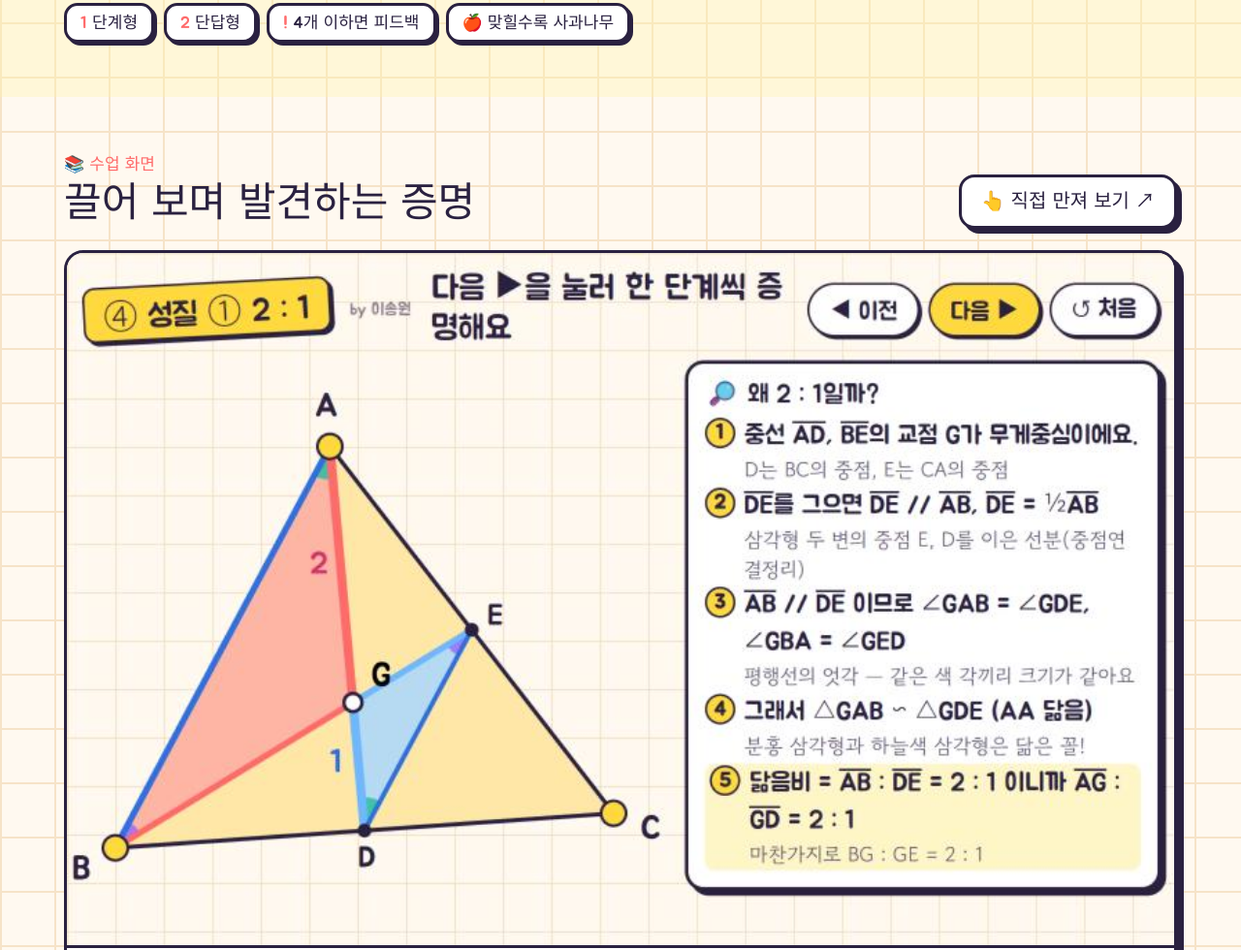
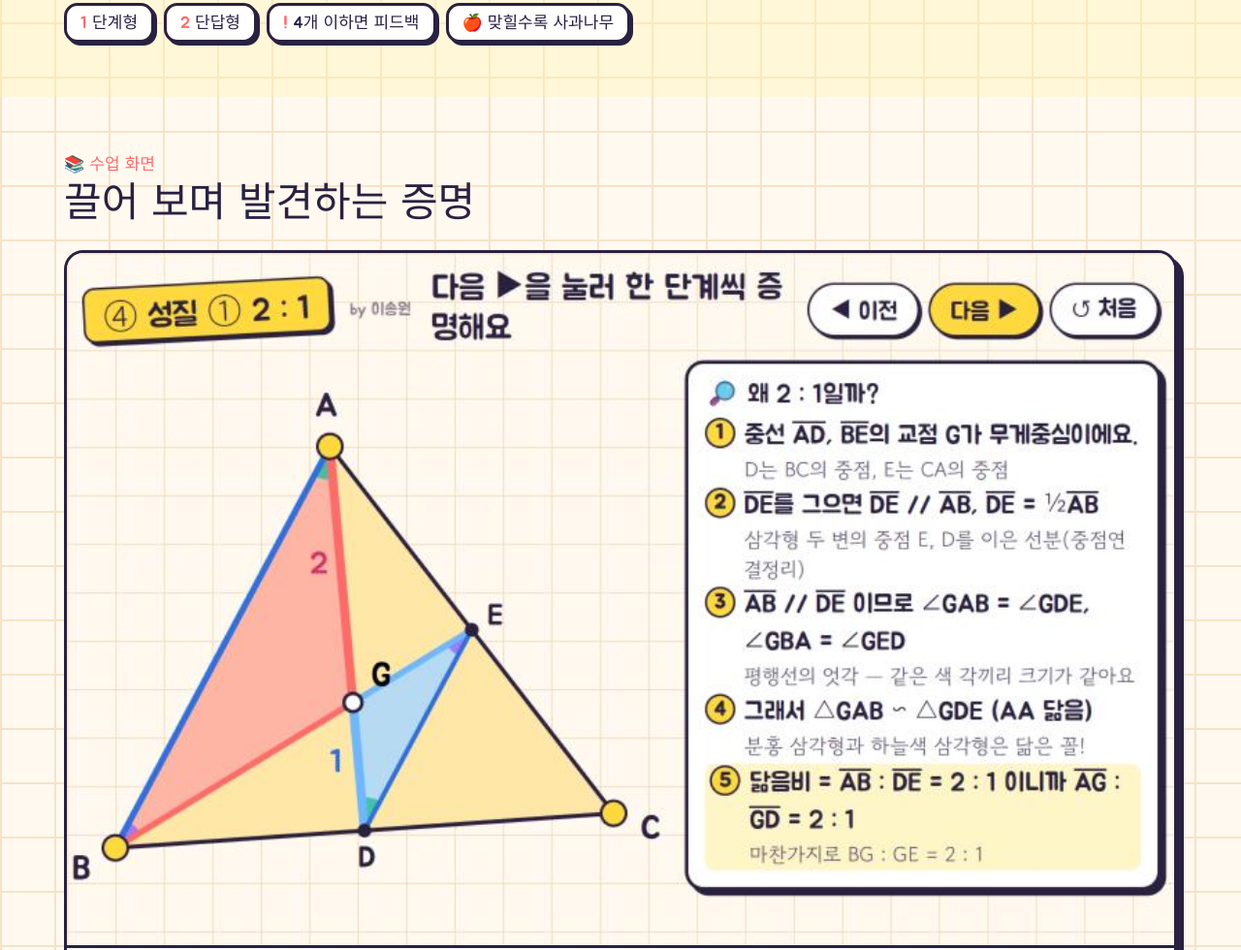
Before and after one commit to acfeme/similarity-class-guide, a plain HTML site: page index.html in a window 1280 px wide. Shown: the part 1657-2637 px from the top of the page at 97% size. Drawn offline with Linux system fonts and the light colour scheme.

Commit message:
수업 화면 '직접 만져 보기' 버튼 빼기
Co-Authored-By: Claude Opus 5.5 <noreply@anthropic.com>

```diff
--- a/index.html
+++ b/index.html
@@ -142,8 +142,7 @@ footer{border-top:3px solid var(--ink);padding:24px 0 34px;background:#fff8ea;fo
 
 <!-- 수업 화면 -->
 <section id="lesson"><div class="wrap">
-  <div class="head"><div><div class="kicker">📚 수업 화면</div><h2 class="sec-h">끌어 보며 발견하는 증명</h2></div>
-    <a class="btn" href="https://centroid-class.vercel.app" target="_blank" rel="noopener">👆 직접 만져 보기 ↗</a></div>
+  <div class="head"><div><div class="kicker">📚 수업 화면</div><h2 class="sec-h">끌어 보며 발견하는 증명</h2></div></div>
   <figure class="shot rv"><img src="img/lesson.jpg" alt="무게중심 2:1 증명 화면" loading="lazy"><figcaption>⚖️ 무게중심 ④ 2 : 1 — 다음 ▶을 누르면 한 줄씩<small>도형의 닮음 · 직각삼각형의 닮음 · 무게중심</small></figcaption></figure>
 </div></section>
 
```
